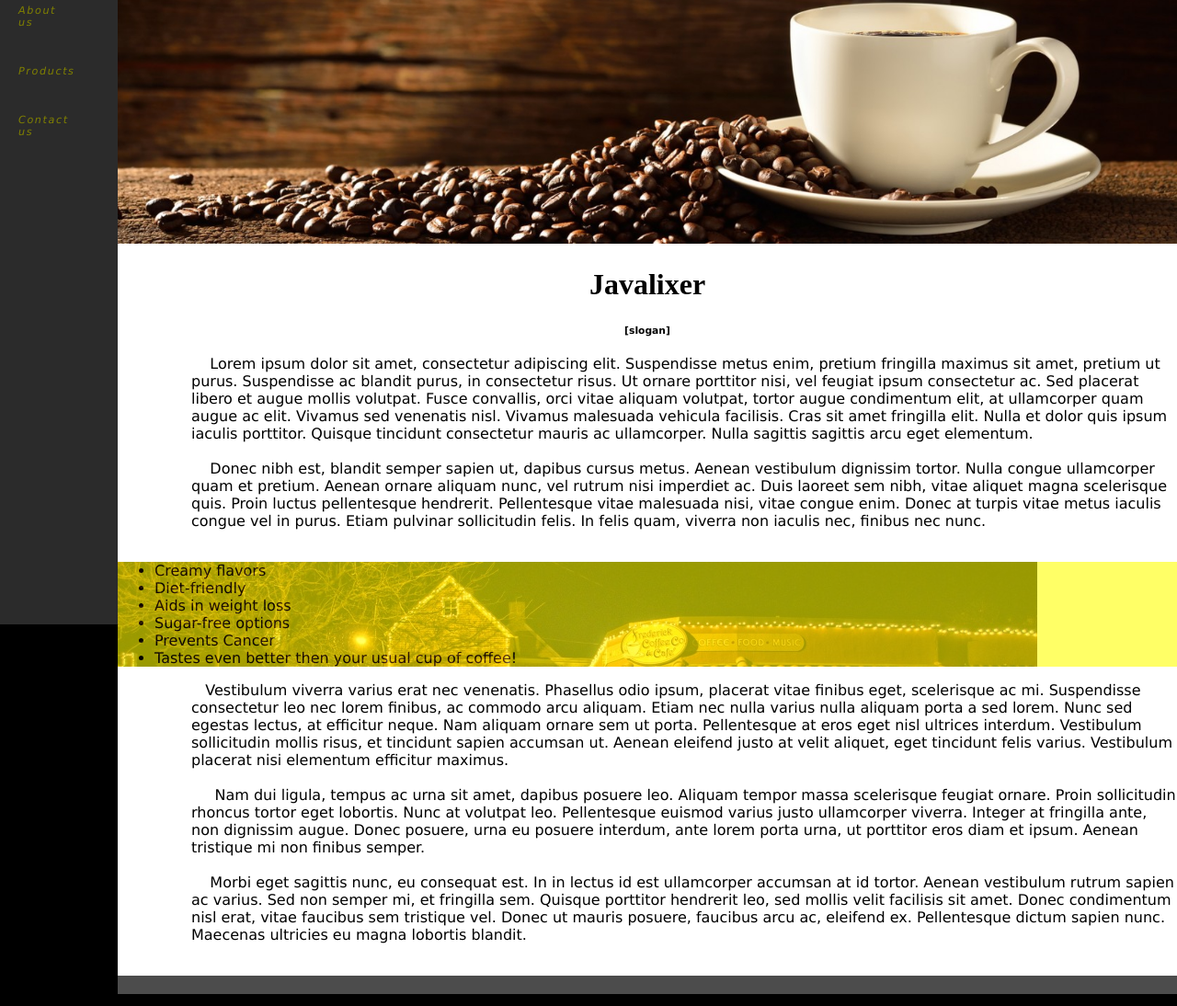
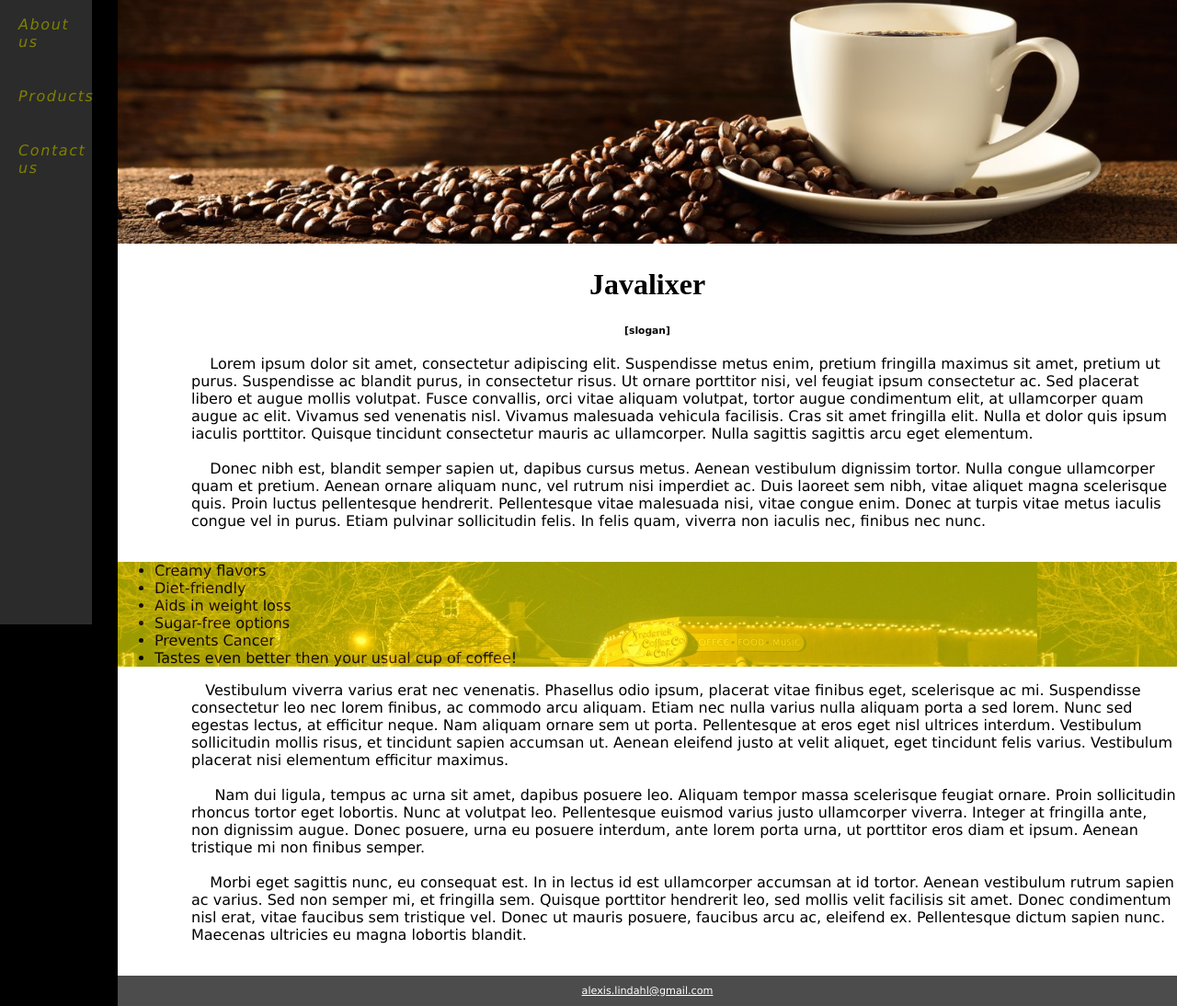
Before and after one commit to informino/Javalixer15, a plain HTML site: page about.html in a window 1280 px wide. Shown: the part 121-1215 px from the top of the page at 92% size. Drawn offline with Linux system fonts and the light colour scheme.

Commit message:
fixed width sidebar

```diff
--- a/about.html
+++ b/about.html
@@ -49,6 +49,7 @@
 				</p>
 			</div>
 			<div id="footer">
+			<a href="mailto:alexis.lindahl@gmail.com" id="mailto">alexis.lindahl@gmail.com</a>
 			</div>
 		</div>
 	</div>
--- a/javalixer.css
+++ b/javalixer.css
@@ -13,7 +13,7 @@ body { font-family: Verdana, Arial, sans-serif;
 		  }
 
 #left { float: left;
-	    width: 10%;
+	    width: 100px;
 	    min-height: 100%;
 	    letter-spacing: 0.1em;
 	    position: fixed;
@@ -27,6 +27,7 @@ body { font-family: Verdana, Arial, sans-serif;
 	       letter-spacing: 0.1em;
 	       position: fixed;
 	       margin-bottom: 0px;
+	       min-width: 100px;
 	    }
 
 
@@ -36,16 +37,18 @@ body { font-family: Verdana, Arial, sans-serif;
 			}
 
 #left a {
-		  width: 10%;
+		  width: 15px;
 		  text-decoration: none;
 		  padding: 20px;
 		  display: block;
 		  color: olive;
 		  font-style: oblique;
-		  font-size: .7em;
 		  text-align: center;
 		  position: relative;
 		   }
+
+#left a:hover { color: blue;}
+
 
 
 #right { background-color: white;
@@ -131,7 +134,9 @@ p { padding-left: 5em;}
 			}
 
 #aboutimg { background-image: url(night-banner.jpg);
-			background-repeat: no-repeat;}
+			height: auto;
+			width: auto;
+			}
 
 right ul { overflow: hidden;}
 
@@ -144,3 +149,5 @@ right li { margin-left: 20em;}
 		  clear: both;
 		  margin-left: 0px;
 		  }
+
+#mailto { color: white;}
```
